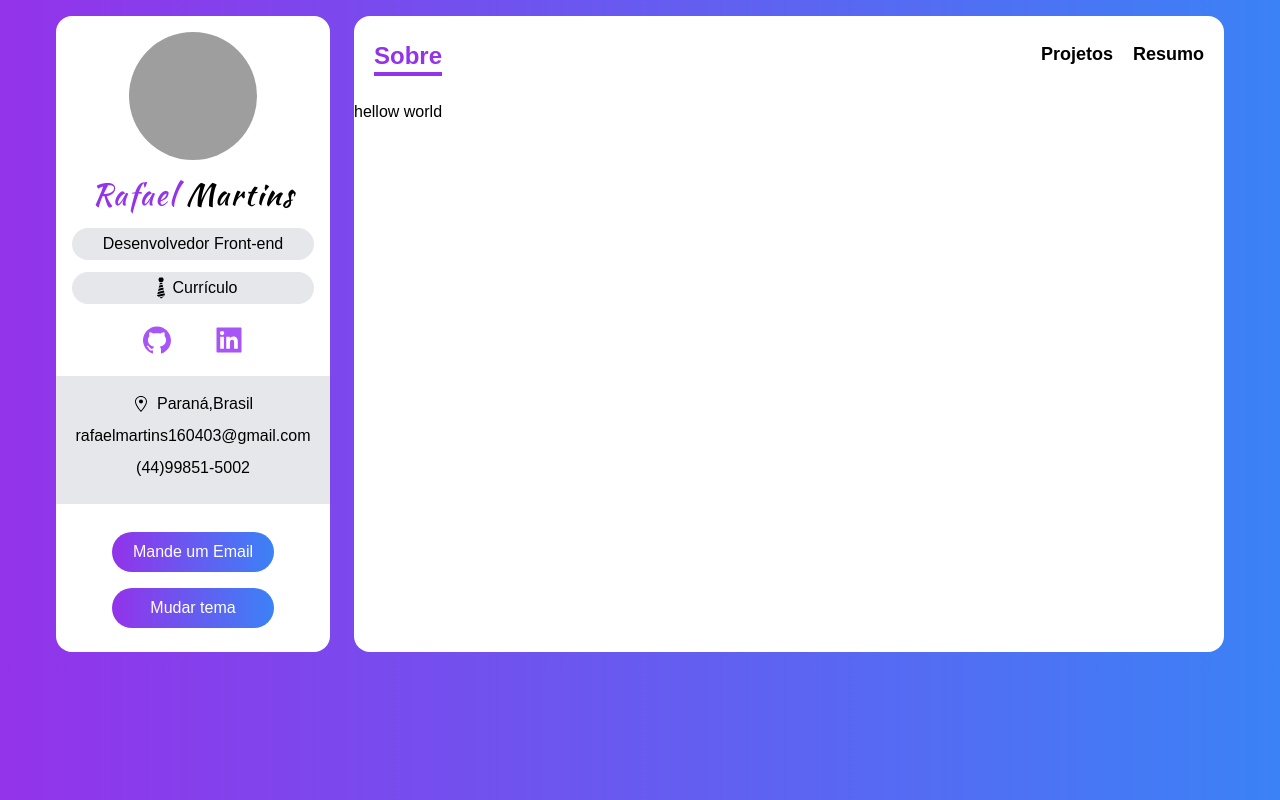
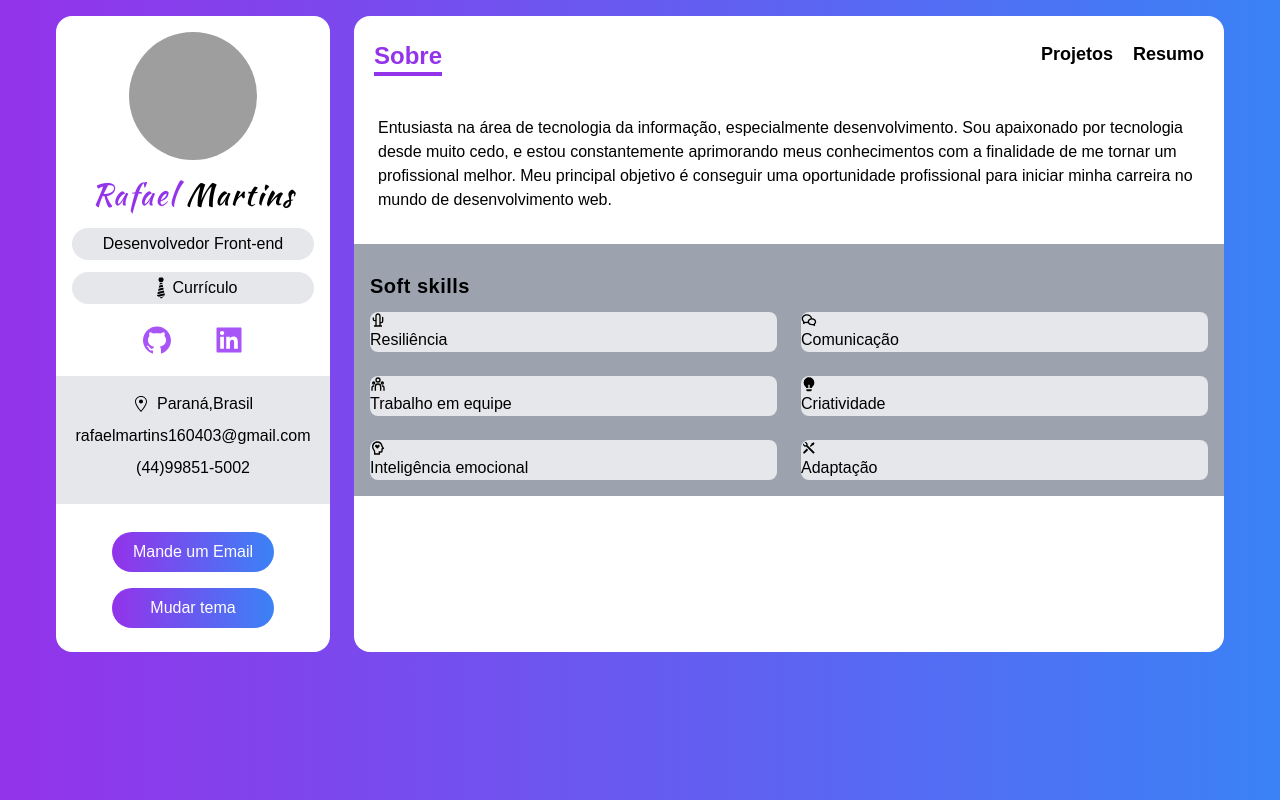
Before and after one commit to RafaelMartinsRibeiro/Portfolio, a Next.js app: page / in a window 1280 px wide. Built offline with nearby package versions, Linux system fonts and the light colour scheme; grey boxes are pictures that could not be loaded.

Commit message:
Update Home page (index)

```diff
--- a/src/pages/index.tsx
+++ b/src/pages/index.tsx
@@ -1,10 +1,35 @@
 import type { GetStaticPropsContext, NextPage } from "next";
 import { services } from "../../data";
+import ServiceCard from "../components/ServiceCard";
 
-const Home: NextPage = ({ services }: any) => {
+const Home: NextPage = () => {
   return (
-    <div>
-      <h1>hellow world</h1>
+    <div className="flex flex-col px-6 pt-1">
+      <h5 className="my-3 font-medium">
+        Entusiasta na área de tecnologia da informação, especialmente
+        desenvolvimento. Sou apaixonado por tecnologia desde muito cedo, e estou
+        constantemente aprimorando meus conhecimentos com a finalidade de me
+        tornar um profissional melhor. Meu principal objetivo é conseguir uma
+        oportunidade profissional para iniciar minha carreira no mundo de
+        desenvolvimento web.
+      </h5>
+
+      <div
+        className="p-4 mt-5 bg-gray-400"
+        style={{ marginLeft: "-1.5rem", marginRight: "-1.5rem" }}
+      >
+        <h6 className="my-3 font-bold text-xl tracking-wide">Soft skills</h6>
+        <div className="grid lg:grid-cols-2 gap-6">
+          {services.map((service) => (
+            <div
+              key={service.title}
+              className="lg:col-span-1 bg-gray-200 rounded-lg "
+            >
+              <ServiceCard service={service} />
+            </div>
+          ))}
+        </div>
+      </div>
     </div>
   );
 };
```
